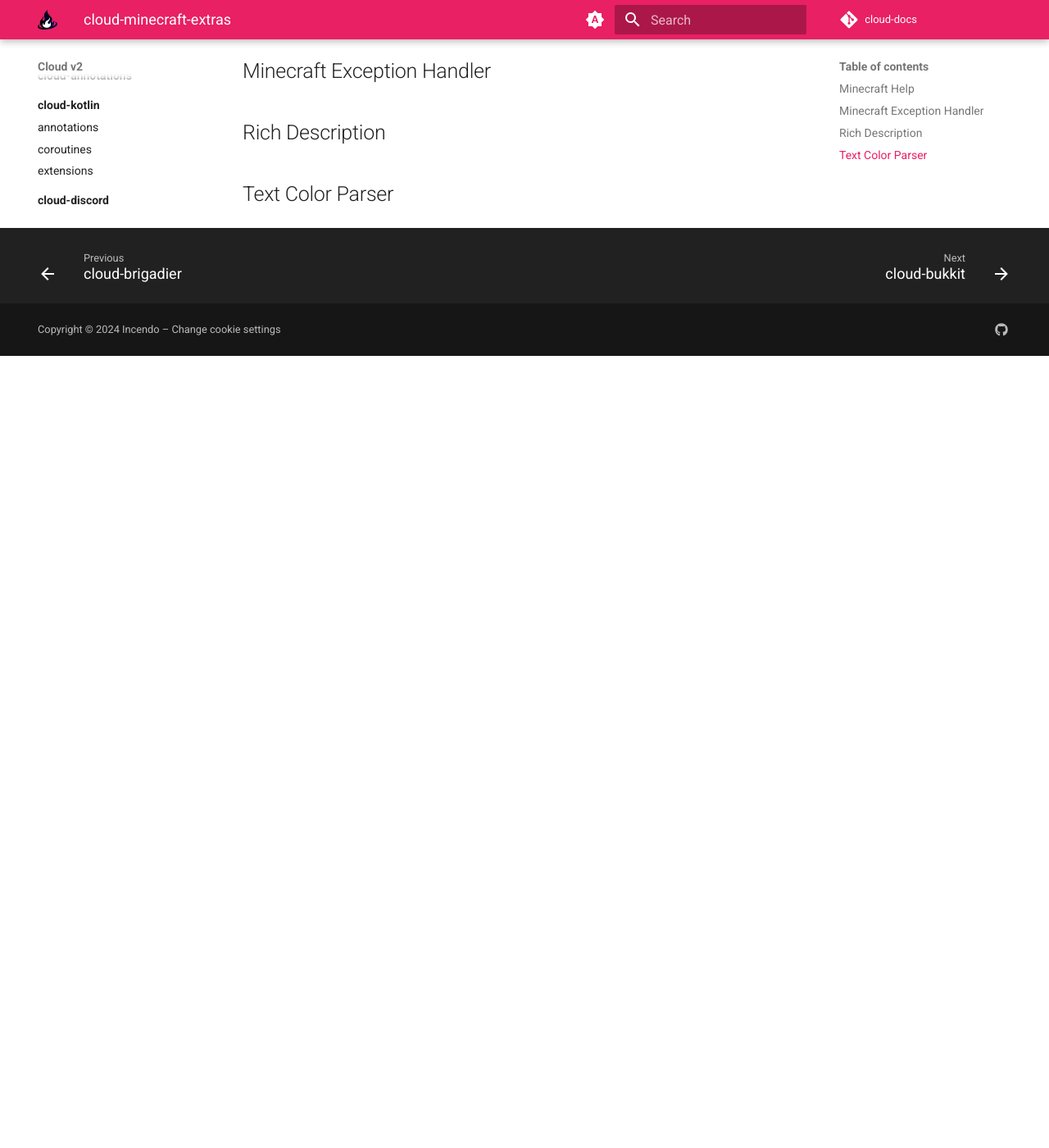
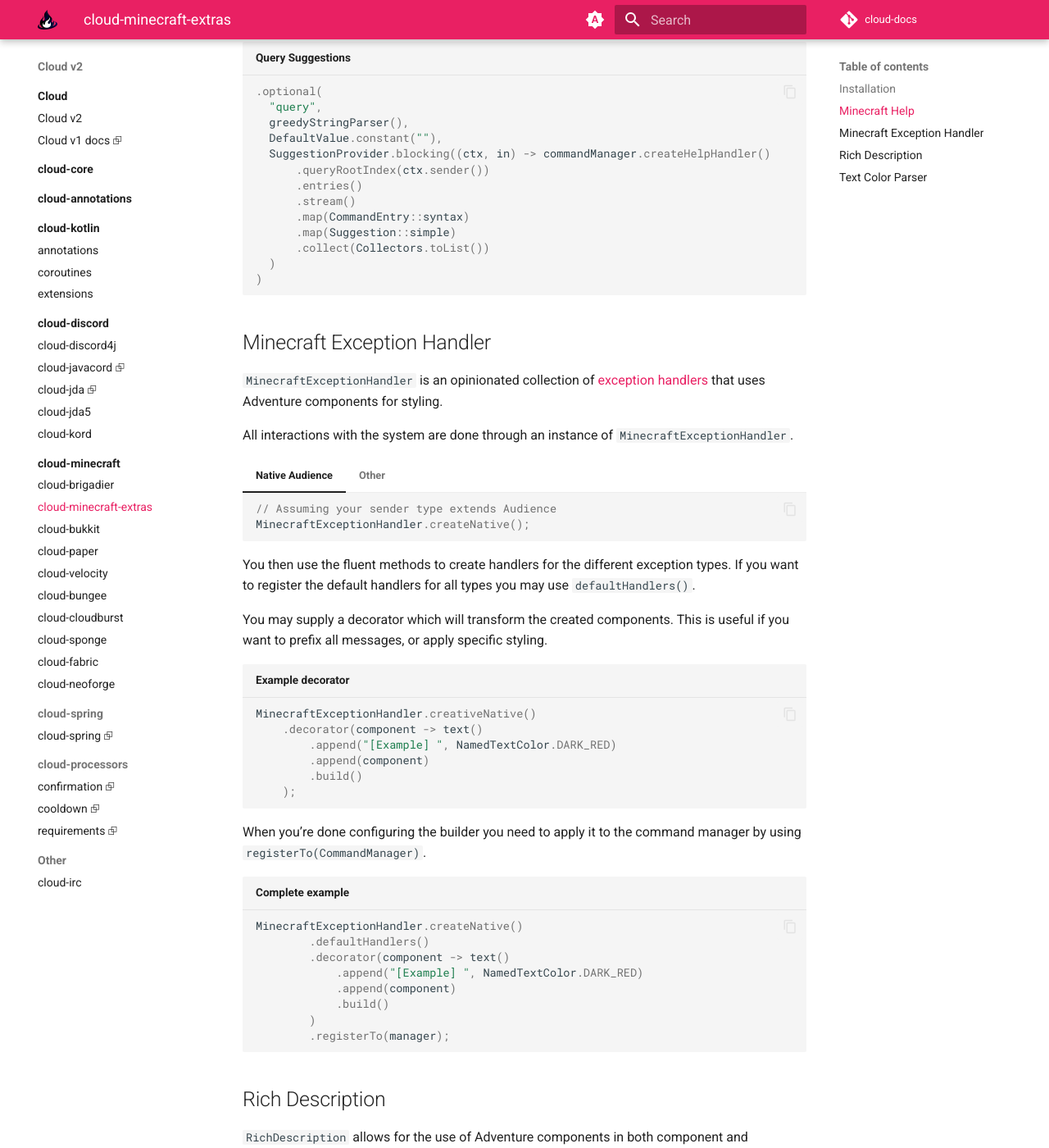
Before and after one commit to Incendo/cloud-docs, an MkDocs documentation site: the page built from docs/minecraft/minecraft-extras.md, in a window 1280 px wide and 1400 px high, scrolled down 2310 px. Shown: the whole window at 82% size. Built offline with MkDocs 1.6.1 and Material for MkDocs 9.7.7, drawn with Linux system fonts in a browser that asks for light colours; comment, search, counter and statistics services are not loaded; before the commit the page ends 2744 px from its top, so only the background shows below that; some of the changed text lies outside the part shown.

Commit message:
feat(minecraft): finalize MinecraftExtras

````diff
--- a/docs/minecraft/minecraft-extras.md
+++ b/docs/minecraft/minecraft-extras.md
@@ -1,6 +1,12 @@
 # cloud-minecraft-extras
 
 `cloud-minecraft-extras` contains some optional utilities for the Minecraft integrations.
+
+<!-- prettier-ignore -->
+!!! note
+    These utilities depend on [adventure](https://docs.advntr.dev/). You may need to depend on Adventure and shade it
+    into your project, depending on the platform you're targeting. Many Minecraft platforms, such as Paper, ship with
+    native implementations of Adventure, in which case you do not need to include it yourself.
 
 <div class="grid cards" markdown>
 
@@ -11,11 +17,34 @@
 
 </div>
 
+## Installation
+
+Cloud Minecraft Extras is available through [Maven Central](https://search.maven.org/search?q=cloud.commandframework).
+
 <!-- prettier-ignore -->
-!!! note
-    These utilities depend on [adventure](https://docs.advntr.dev/). You may need to depend on Adventure and shade it
-    into your project, depending on the platform you're targeting. Many Minecraft platforms, such as Paper, ship with
-    native implementations of Adventure, in which case you do not need to include it yourself.
+=== "Maven"
+
+    ```xml
+    <dependencies>
+        <dependency>
+            <groupId>org.incendo</groupId>
+            <artifactId>cloud-minecraft-extras</artifactId>
+            <version>2.0.0-SNAPSHOT</version>
+        </dependency>
+    </dependencies>
+    ```
+
+=== "Gradle (Kotlin)"
+
+    ```kotlin
+    implementation("cloud.commandframework:cloud-minecraft-extras:2.0.0-SNAPSHOT")
+    ```
+
+=== "Gradle (Groovy)"
+
+    ```groovy
+    implementation 'cloud.commandframework:cloud-minecraft-extras:2.0.0-SNAPSHOT'
+    ```
 
 ## Minecraft Help
 
@@ -110,6 +139,76 @@
 
 ## Minecraft Exception Handler
 
+`MinecraftExceptionHandler` is an opinionated collection of [exception handlers](../core/index.md#exception-handling)
+that uses Adventure components for styling.
+
+All interactions with the system are done through an instance of `MinecraftExceptionHandler`.
+
+<!-- prettier-ignore -->
+=== "Native Audience"
+
+    ```java
+    // Assuming your sender type extends Audience
+    MinecraftExceptionHandler.createNative();
+    ```
+
+=== "Other"
+
+    ```java
+    MinecraftExceptionHandler.create(audienceProvider // C -> Audience);
+    ```
+
+You then use the fluent methods to create handlers for the different exception types.
+If you want to register the default handlers for all types you may use `defaultHandlers()`.
+
+You may supply a decorator which will transform the created components. This is useful if you
+want to prefix all messages, or apply specific styling.
+
+```java title="Example decorator"
+MinecraftExceptionHandler.creativeNative()
+    .decorator(component -> text()
+        .append("[Example] ", NamedTextColor.DARK_RED)
+        .append(component)
+        .build()
+    );
+```
+
+When you're done configuring the builder you need to apply it to the command manager by using
+`registerTo(CommandManager)`.
+
+```java title="Complete example"
+MinecraftExceptionHandler.createNative()
+        .defaultHandlers()
+        .decorator(component -> text()
+            .append("[Example] ", NamedTextColor.DARK_RED)
+            .append(component)
+            .build()
+        )
+        .registerTo(manager);
+```
+
 ## Rich Description
 
+`RichDescription` allows for the use of Adventure components in both component and command descriptions.
+These descriptions are supported by [MinecraftHelp](#minecraft-help). If descriptions are used in other places
+they are likely to be transformed into plain text.
+
+```java
+// Static factory:
+Description description = RichDescription.of(text("Hello world!"));
+
+// Statically importable alias:
+Description description = RichDescription.richDescription(text("Hello world!"));
+
+// Utility for translatable components:
+Description description = RichDescription.translatable("some.key", text("an arg"));
+```
+
 ## Text Color Parser
+
+`TextColorParser` is a [parser](../core/index.md#parsers) which parses Adventure `TextColor`s.
+It parses `NamedTextColor`, legacy color codes using `&` as well as hex codes.
+
+```java
+ParserDescriptor<?, TextColor> parser = TextColorParser.textColorParser();
+```
````
